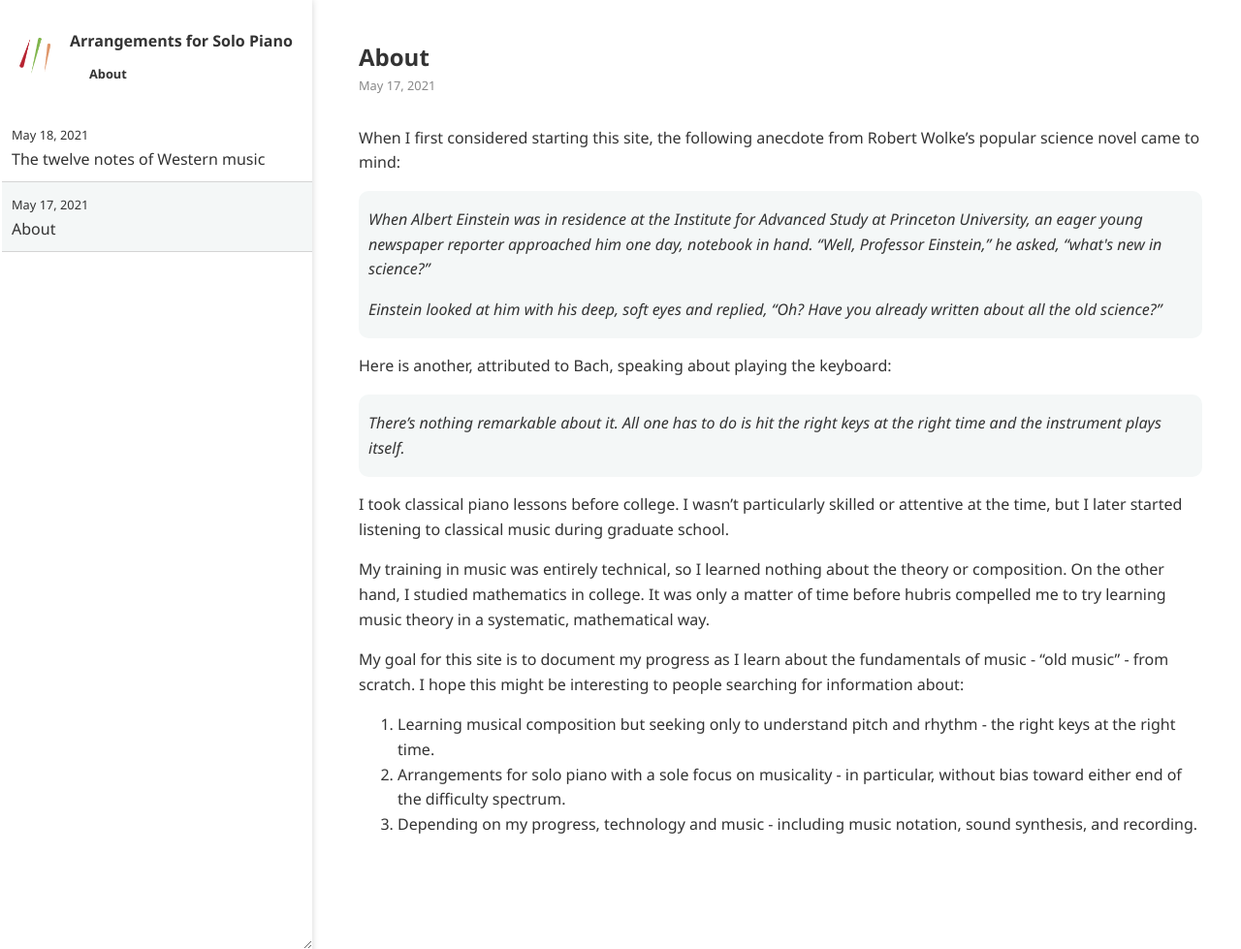
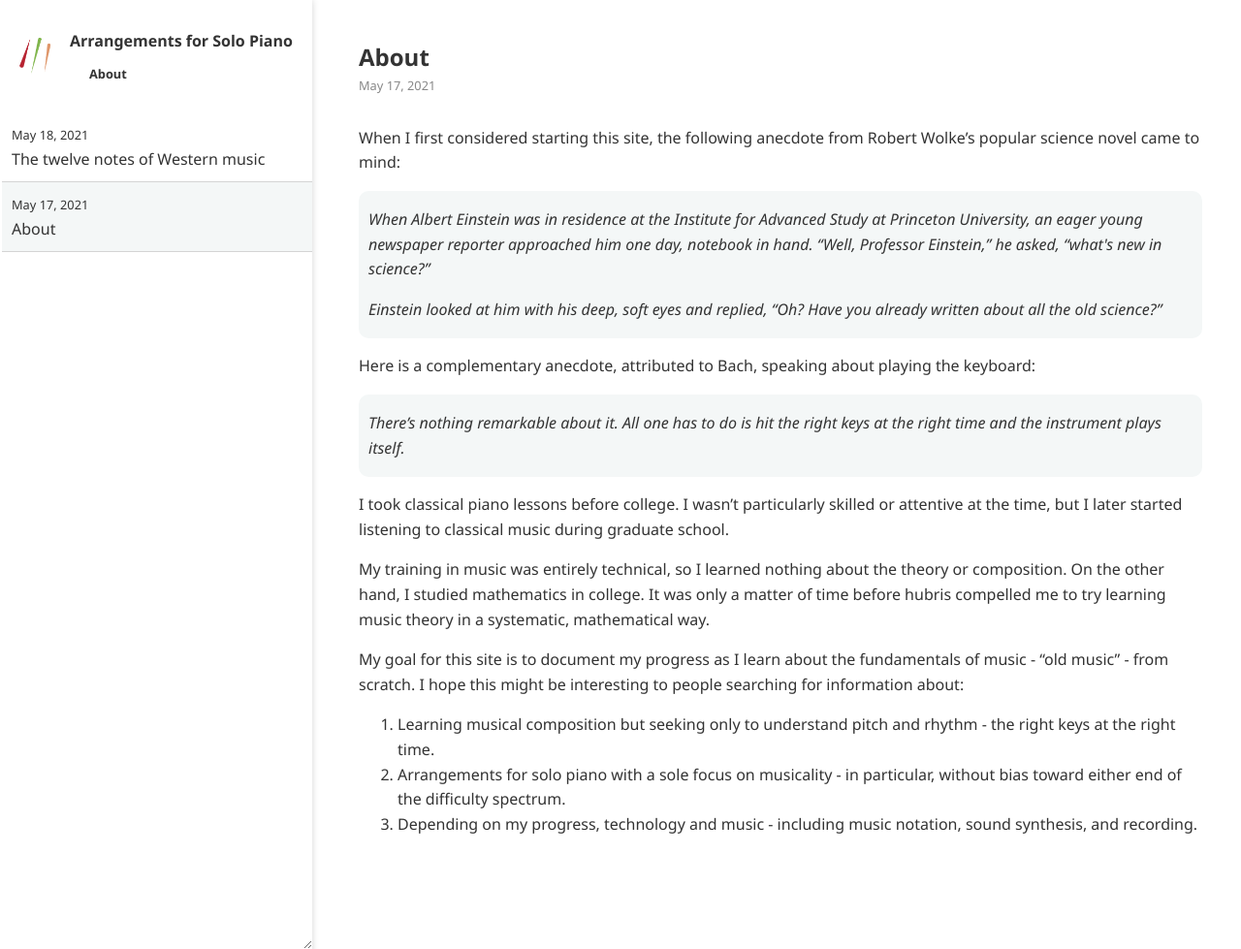
Before and after one commit to ansyblenetwork/arrpiano, a Jekyll site: the page built from _posts/2021-05-17-about.md, in a window 1280 px wide and 979 px high. Shown: the whole window at 97% size. Built offline with Jekyll 4.4.1, drawn with Linux system fonts in a browser that asks for light colours.

Commit message:
Update 2021-05-17-about.md

```diff
--- a/_posts/2021-05-17-about.md
+++ b/_posts/2021-05-17-about.md
@@ -12,7 +12,7 @@ When I first considered starting this site, the following anecdote from Robert W
 
 
 
-Here is another, attributed to Bach, speaking about playing the keyboard:
+Here is a complementary anecdote, attributed to Bach, speaking about playing the keyboard:
 
 <div class="media">
 <p>There’s nothing remarkable about it. All one has to do is hit the right keys at the right time and the instrument plays itself.</p>
```
